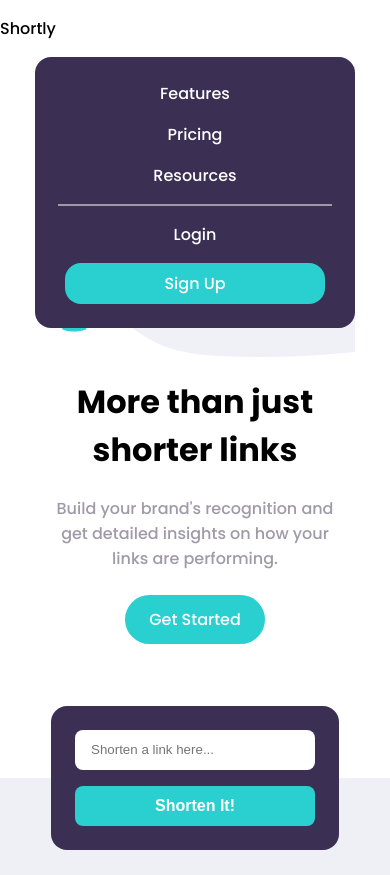
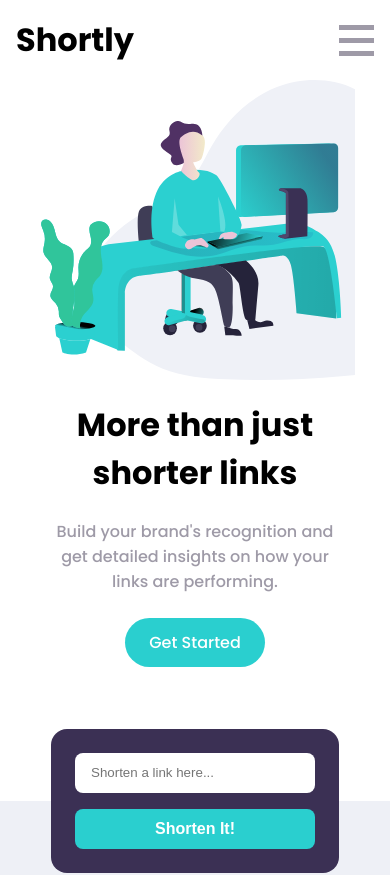
Before and after one commit to Erleh/url-shortener, a React (Vite) app in the folder front-end/: page / in a window 390 px wide. Shown: the top 875 px of the page. Built offline with nearby package versions, Linux system fonts and the light colour scheme.

Commit message:
Completes interaction with hamburger icon, --to do-- animation of hamburger menu

```diff
--- a/front-end/src/App.css
+++ b/front-end/src/App.css
@@ -26,6 +26,12 @@
   padding: 0;
 }
 
+nav.container {
+  flex-direction: row;
+  align-items: center;
+  justify-content: space-between;
+}
+
 nav hr {
   width: 90%;
   border: solid 1px var(--clr-nt-400);
@@ -36,12 +42,25 @@
   padding:  1rem .5rem;
   margin: 0;
   left: 50%;
-  transform: translateX(-50%);
+  transform: translate(-50%, 60%);
   width: 95%;
+  height: 0;
+  display: none;
+  transition-property: height;
+}
+
+nav .card .active {
+  height: 100%;
+}
+
+nav .title {
+  margin: 1rem;
+  font-size: 2rem;
+  font-weight: 700;
 }
 
 nav li {
-  padding: .5rem;
+  padding: .7rem;
 }
 
 nav .signup {
@@ -51,6 +70,30 @@
   color: white;
   padding: .5rem;
   border-radius: 1rem;
+}
+
+.bar1, .bar2, .bar3 {
+  width: 35px;
+  height: 5px;
+  background-color: var(--clr-nt-400);
+  margin: 4px auto;
+  transition: 0.4s;
+}
+
+.change.bar1 {
+  transform: translate(0, 13px) rotate(-45deg);
+}
+
+.change.bar2 {
+  opacity: 0;
+}
+
+.change.bar3 {
+  transform: translate(0, -13px) rotate(45deg);
+}
+
+nav .hamburger {
+  margin: 1rem;;
 }
 
 ul {
--- a/front-end/src/App.jsx
+++ b/front-end/src/App.jsx
@@ -9,9 +9,7 @@
   return (
     <>
     <header>
-      <nav>
-        <Nav />
-      </nav>
+      <Nav />
     </header>
     <main>
       <CallTo />
--- a/front-end/src/components/Nav.jsx
+++ b/front-end/src/components/Nav.jsx
@@ -1,4 +1,16 @@
 import { useState } from 'react'
+
+function HamburgerIcon({clicked, active}) {
+    return (
+        <>
+        <div onClick={clicked} className="container hamburger">
+            <div className={(active ? "change" : "") + " bar1"}/>
+            <div className={(active ? "change" : "") + " bar2"}/>
+            <div className={(active ? "change" : "") + " bar3"}/>
+        </div>
+        </>
+    )
+}
 
 function Link({label, link, classes=""}) {
     return (
@@ -29,7 +41,7 @@
 
 function Hamburger() {
     // temp setting pressed to true so it is visible
-    const [pressed, setPressed] = useState(true);
+    const [pressed, setPressed] = useState(false);
 
     let handleClick = () => {
         setPressed(p => !p);
@@ -38,7 +50,7 @@
     // Place hamburger icon in div
     return (
         <>
-        <div onClick={handleClick}></div>
+        <HamburgerIcon clicked={handleClick} active={pressed}/>
         {pressed ? <LinkList /> : null}
         </>
     )
@@ -47,8 +59,10 @@
 export default function Nav() {
     return (
         <>
+        <nav className="container">
             <Title title="Shortly"/>
             <Hamburger />
+        </nav>
         </>
     )
 }
```
